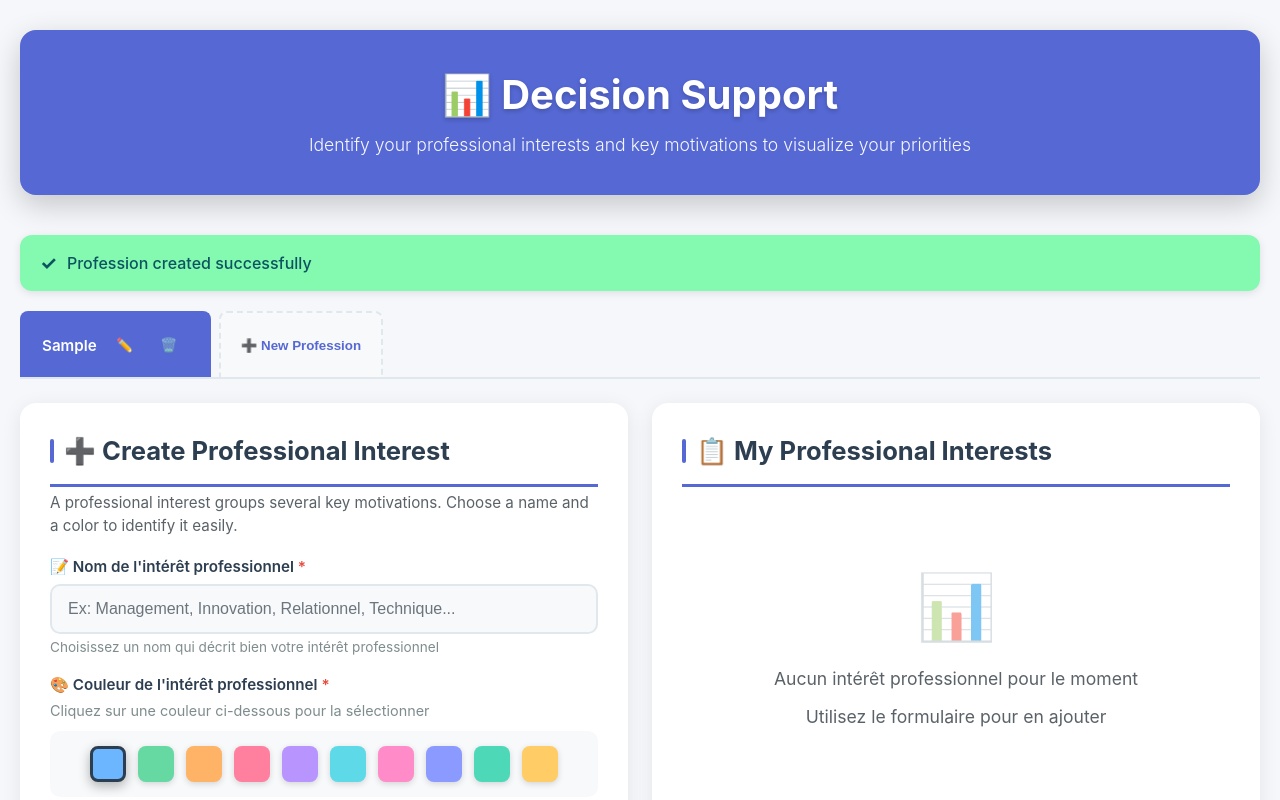
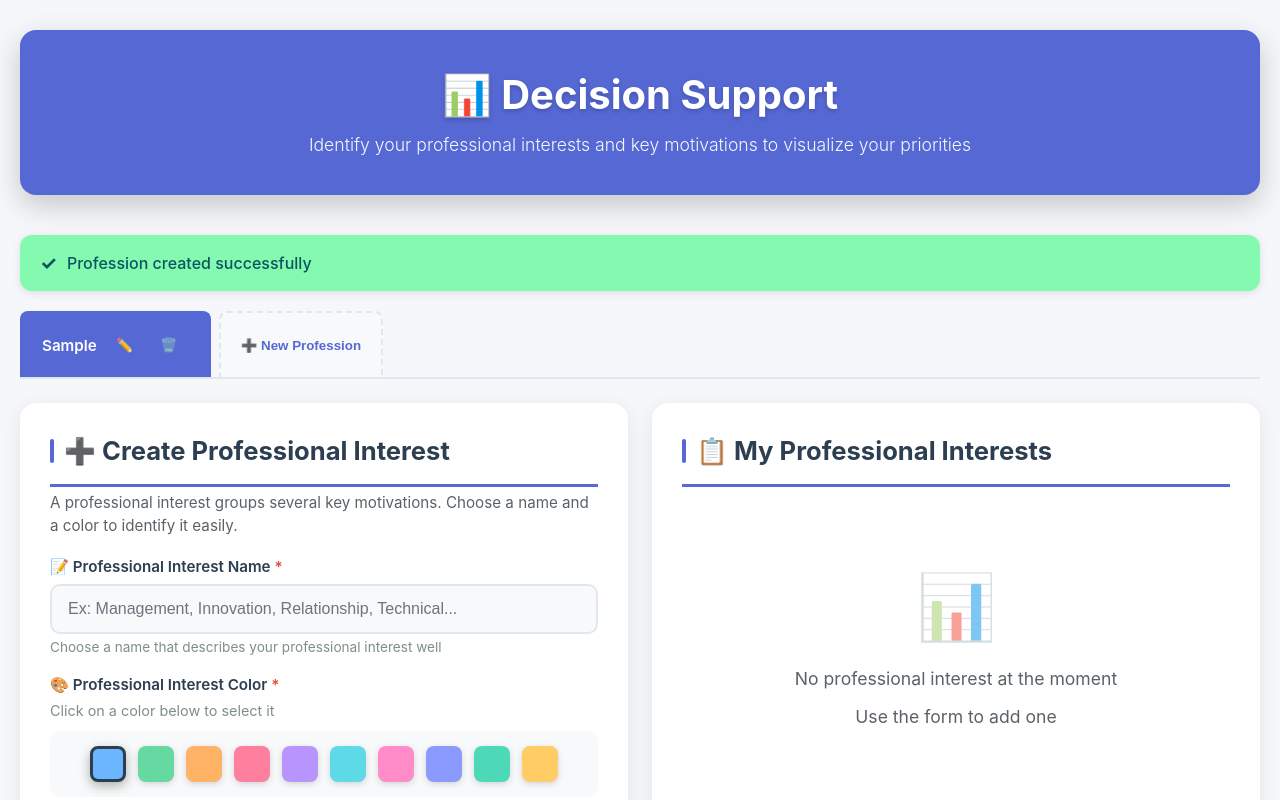
Before and after one commit to florianpdf/decision_support, a React (Vite) app: page / in a window 1280 px wide. Both pictures are taken after typing "Sample" into the empty fields and a click on the button "➕ Create Profession". Shown: the top 800 px of the page. Built offline with nearby package versions, Linux system fonts and the light colour scheme.

Commit message:
Refactor CategoryForm and CategoriesList to English
- Replace nom with name, couleur with color
- Update all text and comments to English
- Update prop names from critere to criterion

```diff
--- a/src/components/CategoriesList.jsx
+++ b/src/components/CategoriesList.jsx
@@ -10,9 +10,9 @@ const CategoriesList = ({
   categories,
   onDeleteCategory,
   onUpdateCategory,
-  onAddCritere,
-  onDeleteCritere,
-  onUpdateCritere,
+  onAddCriterion,
+  onDeleteCriterion,
+  onUpdateCriterion,
   existingCategories
 }) => {
   const [openCategories, setOpenCategories] = useState({});
@@ -42,8 +42,8 @@ const CategoriesList = ({
   if (categories.length === 0) {
     return (
       <EmptyState
-        title="Aucun intérêt professionnel pour le moment"
-        description="Utilisez le formulaire pour en ajouter"
+        title="No professional interest at the moment"
+        description="Use the form to add one"
       />
     );
   }
@@ -58,9 +58,9 @@ const CategoriesList = ({
           onToggle={() => toggleCategory(category.id)}
           onUpdate={onUpdateCategory}
           onDelete={onDeleteCategory}
-          onAddCritere={onAddCritere}
-          onUpdateCritere={onUpdateCritere}
-          onDeleteCritere={onDeleteCritere}
+          onAddCriterion={onAddCriterion}
+          onUpdateCriterion={onUpdateCriterion}
+          onDeleteCriterion={onDeleteCriterion}
           existingCategories={existingCategories || categories}
         />
       ))}
@@ -72,9 +72,9 @@ CategoriesList.propTypes = {
   categories: PropTypes.array.isRequired,
   onDeleteCategory: PropTypes.func.isRequired,
   onUpdateCategory: PropTypes.func.isRequired,
-  onAddCritere: PropTypes.func.isRequired,
-  onDeleteCritere: PropTypes.func.isRequired,
-  onUpdateCritere: PropTypes.func.isRequired,
+  onAddCriterion: PropTypes.func.isRequired,
+  onDeleteCriterion: PropTypes.func.isRequired,
+  onUpdateCriterion: PropTypes.func.isRequired,
   existingCategories: PropTypes.array
 };
 
--- a/src/components/forms/CategoryForm.jsx
+++ b/src/components/forms/CategoryForm.jsx
@@ -3,108 +3,108 @@ import { COLOR_PALETTE, DEFAULT_COLOR } from '../../constants/colors';
 import Tooltip from '../Tooltip';
 
 /**
- * Composant formulaire pour ajouter une nouvelle catégorie
+ * Form component for adding a new category
  */
 function CategoryForm({ onSubmit, existingCategories = [] }) {
-    // Récupérer les couleurs déjà utilisées
-    const usedColors = existingCategories.map(cat => cat.couleur);
+    // Get already used colors
+    const usedColors = existingCategories.map(cat => cat.color || cat.couleur).filter(Boolean);
 
-    // Filtrer la palette pour ne garder que les couleurs disponibles
+    // Filter palette to keep only available colors
     const availableColors = COLOR_PALETTE.filter(color => !usedColors.includes(color));
 
-    // Si aucune couleur n'est disponible, utiliser la première de la palette par défaut
-    // Sinon, utiliser la première couleur disponible
+    // If no color is available, use first from default palette
+    // Otherwise, use first available color
     const defaultAvailableColor = availableColors.length > 0 ? availableColors[0] : DEFAULT_COLOR;
 
-    // Initialiser avec une couleur disponible si la couleur actuelle n'est plus disponible
-    const [nom, setNom] = useState('');
-    const [couleur, setCouleur] = useState(
+    // Initialize with available color if current color is no longer available
+    const [name, setName] = useState('');
+    const [color, setColor] = useState(
         usedColors.includes(DEFAULT_COLOR) ? defaultAvailableColor : DEFAULT_COLOR
     );
 
-    // Mettre à jour la couleur si elle devient indisponible
+    // Update color if it becomes unavailable
     useEffect(() => {
-        if (usedColors.includes(couleur) && availableColors.length > 0) {
-            setCouleur(availableColors[0]);
+        if (usedColors.includes(color) && availableColors.length > 0) {
+            setColor(availableColors[0]);
         }
-    }, [existingCategories, couleur, usedColors, availableColors]);
+    }, [existingCategories, color, usedColors, availableColors]);
 
     const handleSubmit = (e) => {
         e.preventDefault();
 
-        if (!nom.trim()) {
-            alert('Veuillez saisir un nom pour l\'intérêt professionnel');
+        if (!name.trim()) {
+            alert('Please enter a name for the professional interest');
             return;
         }
 
         onSubmit({
-            nom: nom.trim(),
-            couleur: couleur,
+            name: name.trim(),
+            color: color,
         });
 
-        // Réinitialiser le formulaire avec une couleur disponible
-        setNom('');
-        const remainingUsedColors = [...usedColors, couleur];
+        // Reset form with available color
+        setName('');
+        const remainingUsedColors = [...usedColors, color];
         const remainingAvailableColors = COLOR_PALETTE.filter(color => !remainingUsedColors.includes(color));
-        setCouleur(remainingAvailableColors.length > 0 ? remainingAvailableColors[0] : DEFAULT_COLOR);
+        setColor(remainingAvailableColors.length > 0 ? remainingAvailableColors[0] : DEFAULT_COLOR);
     };
 
-    const handleColorPresetClick = (color) => {
-        setCouleur(color);
+    const handleColorPresetClick = (selectedColor) => {
+        setColor(selectedColor);
     };
 
     return (
         <form onSubmit={handleSubmit}>
             <div className="form-group">
-                <label htmlFor="nom">
-                    📝 Nom de l'intérêt professionnel <span style={{ color: '#e74c3c' }} aria-label="requis">*</span>
+                <label htmlFor="category-name">
+                    📝 Professional Interest Name <span style={{ color: '#e74c3c' }} aria-label="required">*</span>
                 </label>
                 <input
                     type="text"
-                    id="nom"
-                    value={nom}
-                    onChange={(e) => setNom(e.target.value)}
-                    placeholder="Ex: Management, Innovation, Relationnel, Technique..."
+                    id="category-name"
+                    value={name}
+                    onChange={(e) => setName(e.target.value)}
+                    placeholder="Ex: Management, Innovation, Relationship, Technical..."
                     required
                     aria-required="true"
-                    aria-describedby="nom-help"
+                    aria-describedby="category-name-help"
                 />
-                <small id="nom-help" style={{ color: '#7f8c8d', fontSize: '0.85rem', marginTop: '5px', display: 'block' }}>
-                    Choisissez un nom qui décrit bien votre intérêt professionnel
+                <small id="category-name-help" style={{ color: '#7f8c8d', fontSize: '0.85rem', marginTop: '5px', display: 'block' }}>
+                    Choose a name that describes your professional interest well
                 </small>
             </div>
 
             <div className="form-group">
                 <fieldset>
                     <legend>
-                        🎨 Couleur de l'intérêt professionnel <span style={{ color: '#e74c3c' }} aria-label="requis">*</span>
+                        🎨 Professional Interest Color <span style={{ color: '#e74c3c' }} aria-label="required">*</span>
                     </legend>
                     <div style={{ marginBottom: '12px', fontSize: '0.9rem', color: '#7f8c8d' }}>
-                        Cliquez sur une couleur ci-dessous pour la sélectionner
+                        Click on a color below to select it
                     </div>
-                    <div className="color-presets-only" role="radiogroup" aria-label="Sélection de la couleur">
+                    <div className="color-presets-only" role="radiogroup" aria-label="Color selection">
                     {availableColors.length > 0 ? (
-                        availableColors.map((color, index) => {
-                            const isSelected = couleur === color;
+                        availableColors.map((presetColor, index) => {
+                            const isSelected = color === presetColor;
                             return (
                                 <Tooltip
                                     key={index}
-                                    content={color}
+                                    content={presetColor}
                                     position="top"
                                 >
                                     <div
                                         className={`color-preset ${isSelected ? 'active' : ''}`}
-                                        style={{ backgroundColor: color }}
-                                        onClick={() => handleColorPresetClick(color)}
+                                        style={{ backgroundColor: presetColor }}
+                                        onClick={() => handleColorPresetClick(presetColor)}
                                         onKeyDown={(e) => {
                                             if (e.key === 'Enter' || e.key === ' ') {
                                                 e.preventDefault();
-                                                handleColorPresetClick(color);
+                                                handleColorPresetClick(presetColor);
                                             }
                                         }}
                                         role="radio"
                                         aria-checked={isSelected}
-                                        aria-label={`Couleur ${color}${isSelected ? ', sélectionnée' : ''}`}
+                                        aria-label={`Color ${presetColor}${isSelected ? ', selected' : ''}`}
                                         tabIndex={0}
                                     />
                                 </Tooltip>
@@ -117,7 +117,7 @@ function CategoryForm({ onSubmit, existingCategories = [] }) {
                             color: '#e74c3c',
                             fontWeight: '600'
                         }}>
-                            Toutes les couleurs sont déjà utilisées. Supprimez un intérêt professionnel pour libérer une couleur.
+                            All colors are already used. Delete a professional interest to free up a color.
                         </div>
                     )}
                     </div>
@@ -131,13 +131,13 @@ function CategoryForm({ onSubmit, existingCategories = [] }) {
                 style={{
                     width: '100%',
                     justifyContent: 'center',
-                    background: couleur,
-                    border: `2px solid ${couleur}`,
+                    background: color,
+                    border: `2px solid ${color}`,
                     opacity: availableColors.length === 0 ? 0.5 : 1,
                     cursor: availableColors.length === 0 ? 'not-allowed' : 'pointer'
                 }}
             >
-                ➕ Créer l'intérêt professionnel
+                ➕ Create Professional Interest
             </button>
         </form>
     );
```
